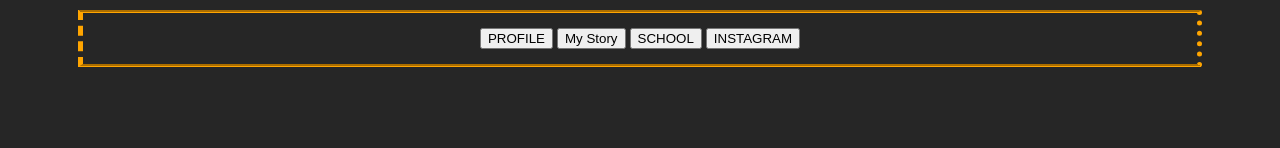
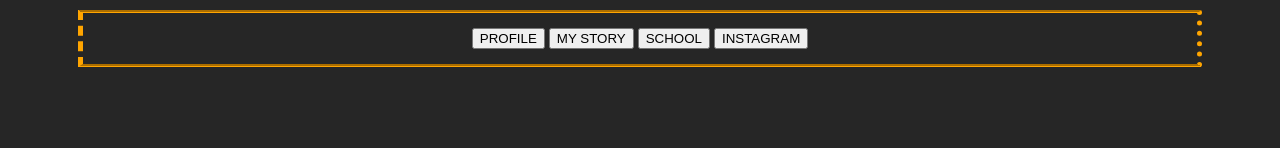
Before and after one commit to SyahriliandikaYuanindra/SyahriliandikaYuanindra.github.io, a plain HTML site: page index.html in a window 1280 px wide. Shown: the top 148 px of the page. Drawn offline with Linux system fonts and the light colour scheme; grey boxes are pictures that could not be loaded.

Commit message:
Add files via upload

```diff
--- a/index.html
+++ b/index.html
@@ -8,7 +8,7 @@
 	<title>Syahriliandika Yuanindra</title>
 	<div id="nav" class="kotak" align="center">
 	<a href="page3.html"><button class="fam" ;="">PROFILE</button></a>
-	<a href="page2.html"><button class="fam" ;="">My Story</button></a>
+	<a href="page2.html"><button class="fam" ;="">MY STORY</button></a>
 	<a href="http://www.smakbo.sch.id"><button class="fam" ;="">SCHOOL</button></a>
 	<a href="http://instagram.com/syahrilian"><button class="fam" ;="">INSTAGRAM</button></a>
 	</div>
```
